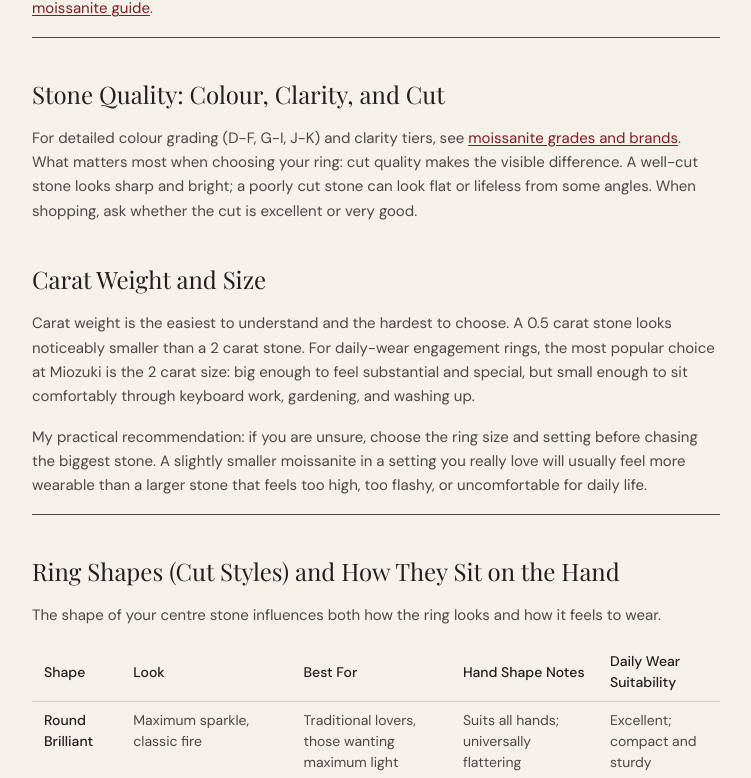
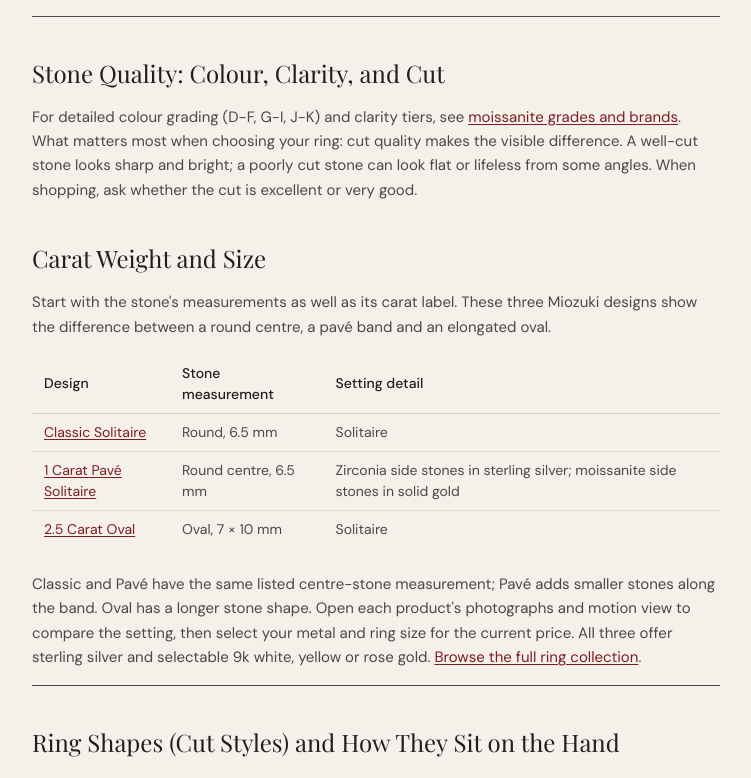
Before and after one commit to reonzpika/miozuki-web, a Next.js app: page /moissanite-guide/how-to-choose-a-moissanite-ring in a window 1280 px wide. Shown: the part 1997-2775 px from the top of the page, without its empty margins (264-1015 px from the left). Built offline with nearby package versions, Linux system fonts and the light colour scheme; no server answers; a web font is replaced by a local one.

Commit message:
Add measured ring comparison and correct pave materials

```diff
--- a/app/moissanite-guide/how-to-choose-a-moissanite-ring/page.mdx
+++ b/app/moissanite-guide/how-to-choose-a-moissanite-ring/page.mdx
@@ -10,7 +10,7 @@ export const metadata = {
 
 # How to Choose a Moissanite Ring: Shape, Setting, Size and Metal
 
-<GuideSchema title="How to Choose a Moissanite Ring" path="/moissanite-guide/how-to-choose-a-moissanite-ring" updated="2026-10-07" />
+<GuideSchema title="How to Choose a Moissanite Ring" path="/moissanite-guide/how-to-choose-a-moissanite-ring" updated="2026-10-13" />
 
 When you're choosing an engagement ring or a meaningful piece you'll wear every day, you want something that feels like you, moves with your life, and holds its brilliance through years of ordinary moments. That's where moissanite sits. It's a real gemstone with exceptional fire, durable enough for daily wear, and accessible enough to let you focus on what matters: the design, the intention, and how it feels on your hand.
 
@@ -29,7 +29,7 @@ If you already know you want a moissanite ring, start by comparing Miozuki's [mo
 | Decision | What You're Choosing | Common Landing Spot | Why |
 |---|---|---|---|
 | **Stone quality** | Colour and clarity grade (D-F, G-I, J-K) | Near colourless (G-I) | Visually bright on the hand, gentler on the budget, often paired with yellow or rose gold |
-| **Stone size** | Carat weight (0.5 to 5+ ct) | 2 carat | The most popular choice at Miozuki, noticeable presence without feeling oversized in daily wear |
+| **Stone size** | Carat label and measurements in millimetres | Compare actual stone dimensions | Round and oval stones have different shapes; check the measurements and product photographs |
 | **Cut shape** | Round, oval, pear, emerald, cushion, etc. | Round or oval | Versatile, flattering on most hands, brightest fire |
 | **Setting style** | Solitaire, halo, pavé, three-stone, half-eternity | Solitaire or halo | Clean, timeless, less maintenance than multi-stone designs |
 | **Metal** | Sterling silver, white gold, yellow gold, rose gold | Sterling silver S925 or 9k gold | Sterling silver keeps the piece accessible; 9k gold gives a more durable daily-wear setting |
@@ -55,9 +55,15 @@ For detailed colour grading (D-F, G-I, J-K) and clarity tiers, see [moissanite g
 
 ## Carat Weight and Size
 
-Carat weight is the easiest to understand and the hardest to choose. A 0.5 carat stone looks noticeably smaller than a 2 carat stone. For daily-wear engagement rings, the most popular choice at Miozuki is the 2 carat size: big enough to feel substantial and special, but small enough to sit comfortably through keyboard work, gardening, and washing up.
+Start with the stone's measurements as well as its carat label. These three Miozuki designs show the difference between a round centre, a pavé band and an elongated oval.
 
-My practical recommendation: if you are unsure, choose the ring size and setting before chasing the biggest stone. A slightly smaller moissanite in a setting you really love will usually feel more wearable than a larger stone that feels too high, too flashy, or uncomfortable for daily life.
+| Design | Stone measurement | Setting detail |
+|---|---|---|
+| [Classic Solitaire](/products/classic-moissanite-solitaire-ring) | Round, 6.5 mm | Solitaire |
+| [1 Carat Pavé Solitaire](/products/moissanite-pave-solitaire-ring) | Round centre, 6.5 mm | Zirconia side stones in sterling silver; moissanite side stones in solid gold |
+| [2.5 Carat Oval](/products/oval-cut-moissanite-ring-2-5-ct) | Oval, 7 × 10 mm | Solitaire |
+
+Classic and Pavé have the same listed centre-stone measurement; Pavé adds smaller stones along the band. Oval has a longer stone shape. Open each product's photographs and motion view to compare the setting, then select your metal and ring size for the current price. All three offer sterling silver and selectable 9k white, yellow or rose gold. [Browse the full ring collection](/collections/moissanite-rings).
 
 ---
 
@@ -100,7 +106,7 @@ A single centre stone with a simple band. This is the design you picture when yo
 
 ### Pavé Solitaire
 
-A single centre stone with a band lined with smaller moissanite accent stones. The band carries continuous shimmer without the visual drama of a halo. This setting is where many people land who want "a bit more sparkle" but still love the quiet elegance of a solitaire.
+A single centre stone with a band lined with smaller accent stones. Miozuki's sterling silver Pavé Solitaire uses zirconia side stones; its solid gold versions use moissanite side stones. The band carries continuous shimmer without the visual drama of a halo. This setting is where many people land who want "a bit more sparkle" but still love the quiet elegance of a solitaire.
 
 **Best for:** Those who love detail and movement, people who want bridal presence without a statement halo, anyone seeking a refined aesthetic.
 
@@ -247,7 +253,7 @@ My honest guide is simple: choose sterling silver if accessibility matters most,
 
 Most Miozuki styles let you compare sterling silver with selectable white, yellow, and rose 9k gold options on the product page.
 
-To compare those options on current styles, view Miozuki's [moissanite rings in 9k gold and sterling silver](/collections/moissanite-rings).
+Compare the available metal options on the product pages before choosing your size.
 
 ---
 
```
